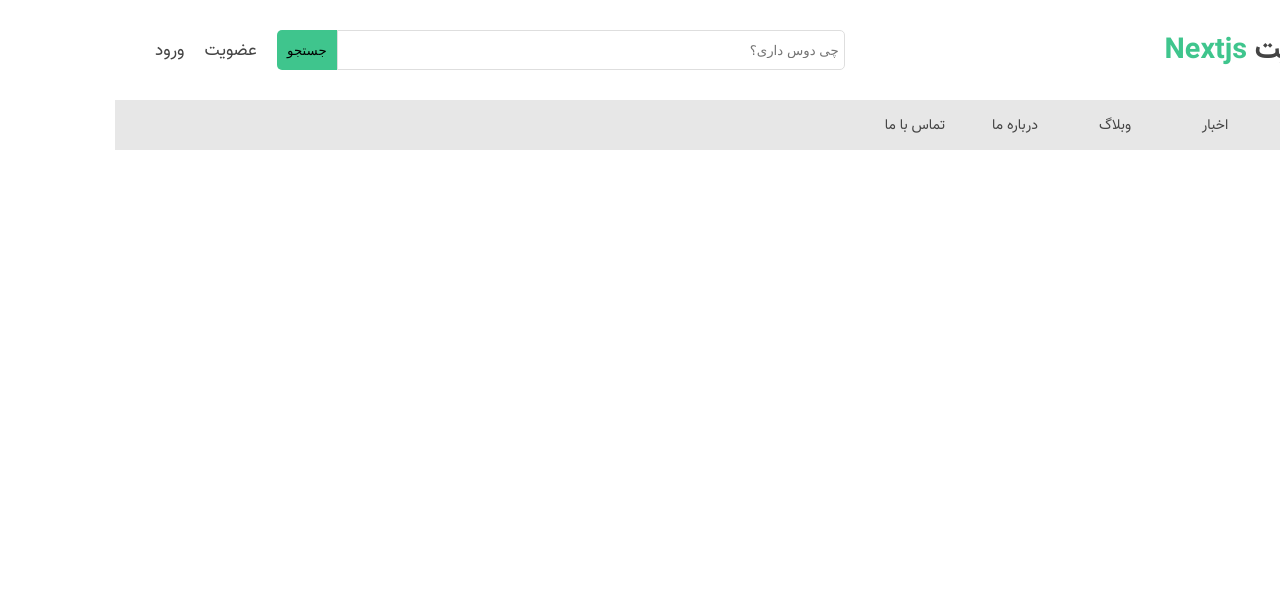
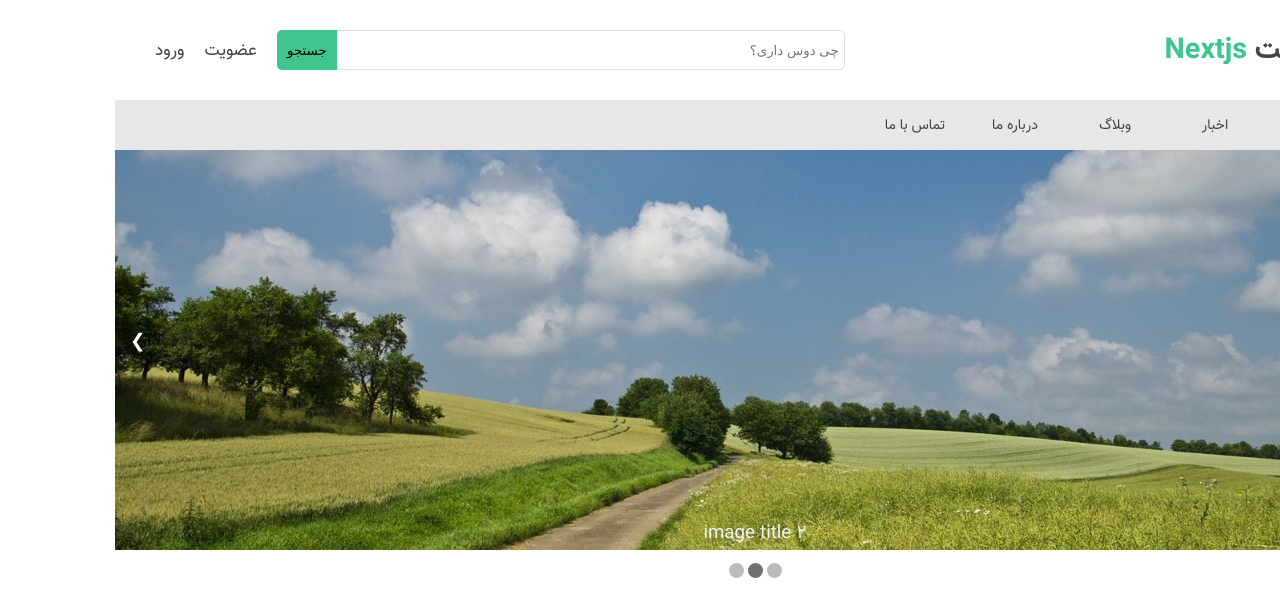
Before and after one commit to yousef-bigdeli/first-nextjs, a Next.js app: page / in a window 1280 px wide. Shown: the top 616 px of the page. Built offline with nearby package versions, Linux system fonts and the light colour scheme.

Commit message:
add slider to index page

```diff
--- a/pages/index.js
+++ b/pages/index.js
@@ -1,13 +1,15 @@
 import React from "react";
 import Template from './components/Template';
-
+import Slider from './components/Slider';
 
 //home page on site
 function Index() {
   return (
       <>
         <Template>
-
+            {/* Slider component*/}
+            <Slider />
+            {/*  */}
         </Template>
       </>
   );
```
